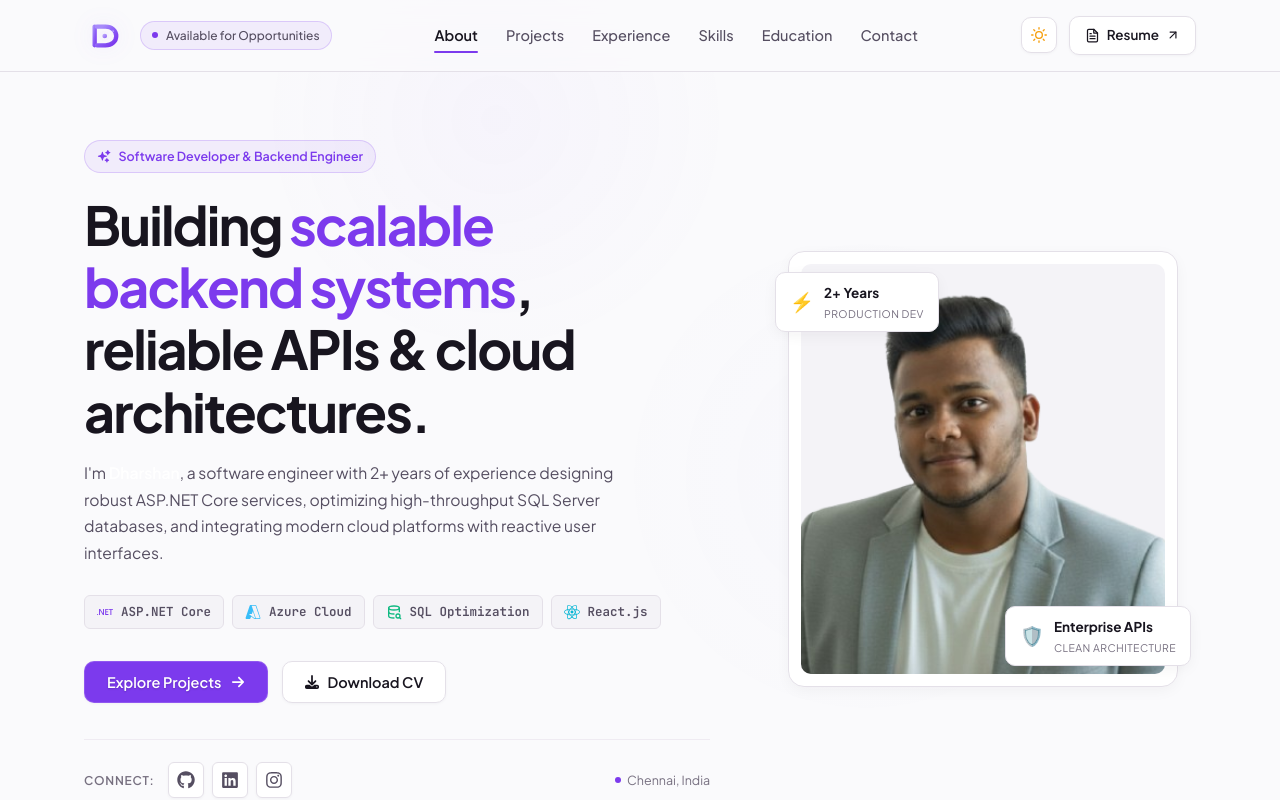
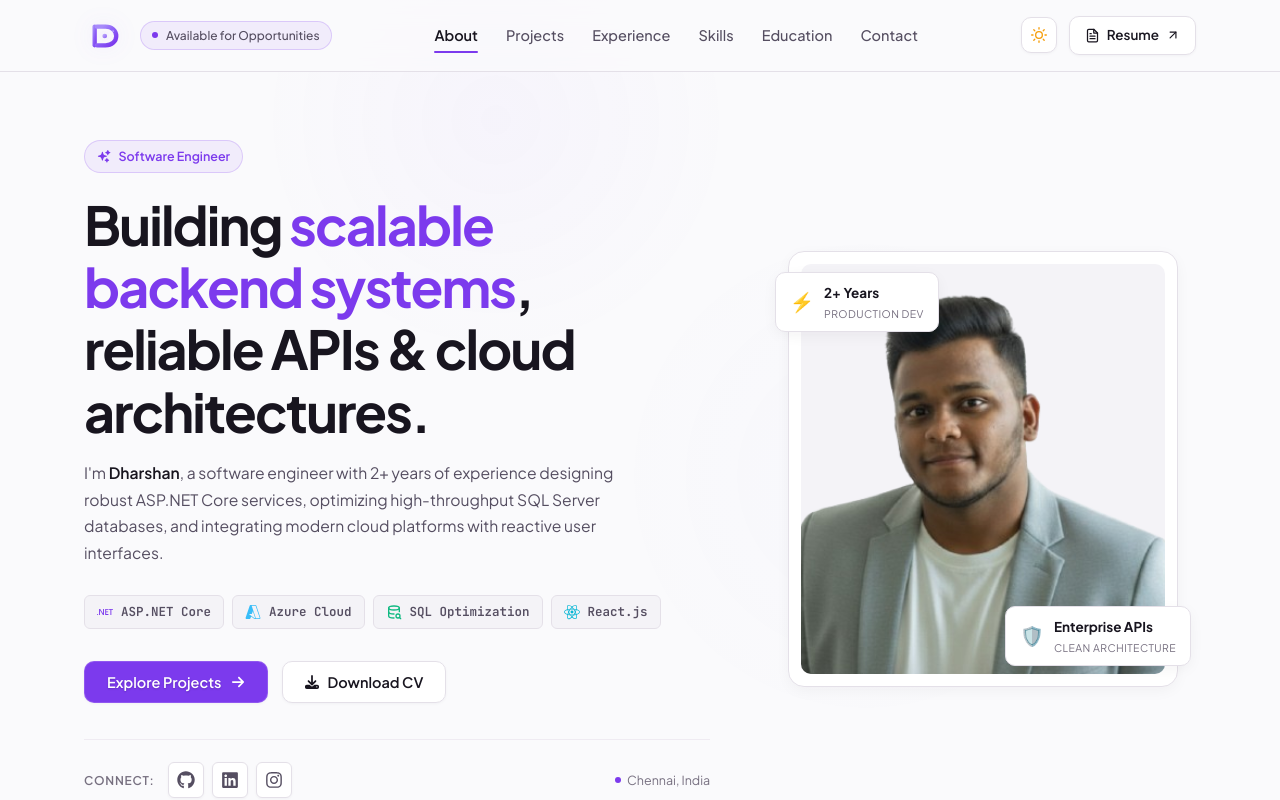
Before and after one commit to Dharshankuma/Portfolio, a React (Vite) app in the folder myPortfolio/client/: page / in a window 1280 px wide. Shown: the top 800 px of the page. Built offline with nearby package versions, Linux system fonts and the light colour scheme.

Commit message:
commit changes

```diff
--- a/myPortfolio/client/src/Components/Hero/Hero.css
+++ b/myPortfolio/client/src/Components/Hero/Hero.css
@@ -69,7 +69,8 @@
   max-width: 560px;
 }
 
-.text-white {
+.hero_description strong,
+.hero_highlight {
   color: var(--text-primary);
   font-weight: 600;
 }
--- a/myPortfolio/client/src/Components/Hero/Hero.jsx
+++ b/myPortfolio/client/src/Components/Hero/Hero.jsx
@@ -36,7 +36,7 @@ const Hero = () => {
               {/* Status Badge */}
               <div className="hero_badge">
                 <HiSparkles className="badge_icon" />
-                <span>Software Developer & Backend Engineer</span>
+                <span>Software Engineer</span>
               </div>
 
               {/* Main Headline */}
@@ -46,7 +46,7 @@ const Hero = () => {
 
               {/* Subtitle / Value Prop */}
               <p className="hero_description">
-                I'm <strong className="text-white">Dharshan</strong>, a software engineer with 2+ years of experience designing robust ASP.NET Core services, optimizing high-throughput SQL Server databases, and integrating modern cloud platforms with reactive user interfaces.
+                I'm <strong className="hero_highlight">Dharshan</strong>, a software engineer with 2+ years of experience designing robust ASP.NET Core services, optimizing high-throughput SQL Server databases, and integrating modern cloud platforms with reactive user interfaces.
               </p>
 
               {/* Tech Highlight Pills */}
```
